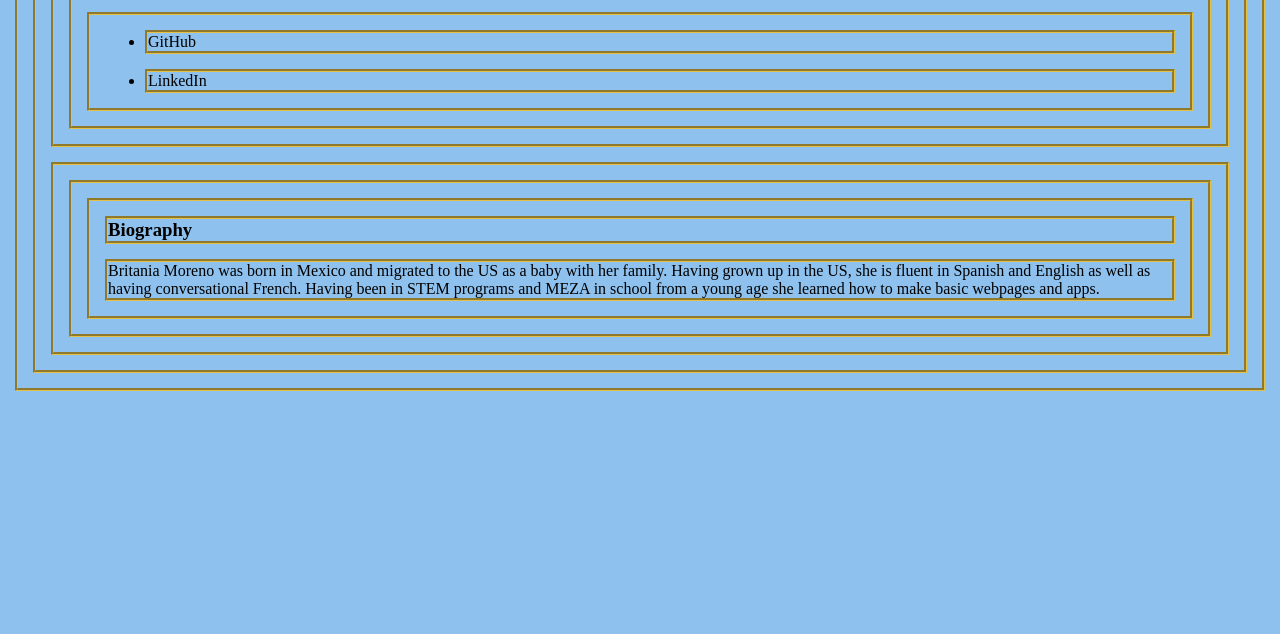
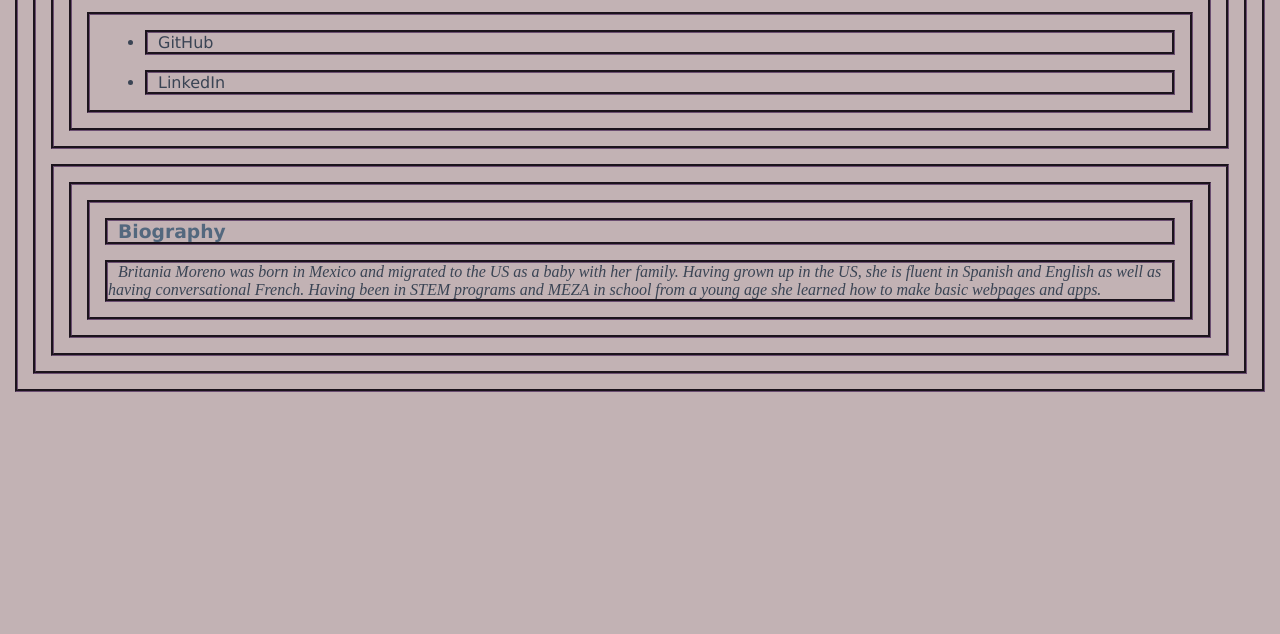
Before and after one commit to BriMoreno/My-Portfolio, a plain HTML site: page index.html in a window 1280 px wide. Shown: the part 166-800 px from the top of the page. Drawn offline with Linux system fonts and the light colour scheme.

Commit message:
Variables added in CSS with more styling

```diff
--- a/assets/style.css
+++ b/assets/style.css
@@ -1,7 +1,29 @@
-
+/*variables*/
+:root {
+    --font:Verdana, Geneva, Tahoma, sans-serif;
+    --tColor:rgb(58, 68, 84);
+}
+/*general website style for bg and borders*/
 * {
-    background-color:rgb(142, 193, 237);
+    background-color:rgb(194, 178, 180);
     border-style: groove;
-    border-color: rgb(227, 193, 72);
+    border-color: rgb(107, 78, 113);
     margin: 15px;
+    text-indent: 10px;
 }
+/*list styling*/
+li {
+    font-family: var(--font);
+    color: var(--tColor);
+}
+/*header type styling*/
+h1, h3 {
+    font-style:normal;
+    font-family: var(--font);
+    color: rgb(83, 104, 126);
+}
+/*paragraph styling*/
+main section div p {
+    font-style:oblique;
+    color: var(--tColor);
+}
```
